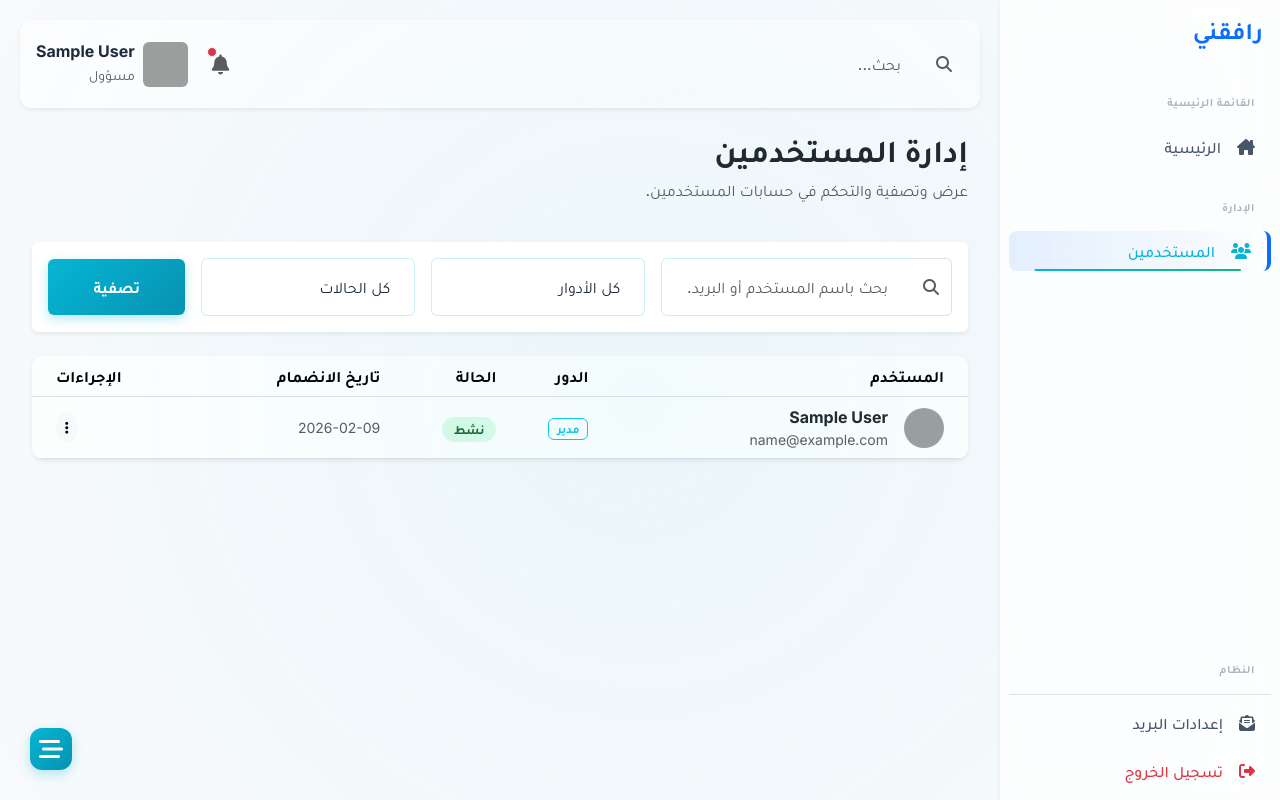
After one commit to amraoui-mo7amed/rafikni, a Django app: page /dashboard/users/ in a window 1280 px wide. The commit adds this page. Run offline with Django 5.2, Linux system fonts and the light colour scheme; the visitor is signed in with stand-in values (Sample User, id 1); data comes from the database, SQL or seed files in the repository; some libraries are stand-ins or nearby versions; grey boxes are pictures that could not be loaded.

Commit message:
feat: Implement user management functionality including user listing, detail view, and status toggling.

```diff
--- a/dashboard/context_processors.py
+++ b/dashboard/context_processors.py
@@ -1,4 +1,5 @@
 from django.urls import reverse, resolve
+
 
 def sidebar_menu(request):
     current_url_name = None
@@ -22,6 +23,18 @@ def sidebar_menu(request):
             ],
         },
         {
+            "label": "الإدارة",
+            "items": [
+                {
+                    "name": "المستخدمين",
+                    "url_name": "dashboard:user_list",
+                    "icon": "fa-solid fa-users",
+                },
+            ],
+            "mt_auto": False,
+
+        },
+        {
             "label": "النظام",
             "items": [
                 {
@@ -34,9 +47,9 @@ def sidebar_menu(request):
                     "url_name": "user_auth:logout",
                     "icon": "fa-solid fa-right-from-bracket",
                     "class": "text-danger",
-                }
+                },
             ],
-            "mt_auto": True
+            "mt_auto": True,
         },
     ]
 
@@ -52,6 +65,6 @@ def sidebar_menu(request):
                 item["url"] = "#"
 
             # Simple active state check
-            item["active"] = (current_url_name == item.get("url_name"))
+            item["active"] = current_url_name == item.get("url_name")
 
     return {"sidebar_menu": menu_sections}
--- a/dashboard/templates/dashboard/dash_index.html
+++ b/dashboard/templates/dashboard/dash_index.html
@@ -27,10 +27,11 @@
             </div>
             <div class="sidebar-content mt-3 d-flex flex-column h-100">
                 {% for section in sidebar_menu %}
+                    <div class="sidebar-section {% if section.mt_auto %}mt-auto{% endif %}">
                         {% if section.label %}
                             <span class="sidebar-label">{{ section.label }}</span>
                         {% endif %}
-                    <ul class="nav flex-column p-2 {% if section.mt_auto %}mt-auto{% else %}flex-grow-1{% endif %} {% if not forloop.last %}mb-2{% endif %}">
+                        <ul class="nav flex-column p-2 {% if not forloop.last %}mb-2{% endif %}">
                             {% for item in section.items %}
                                 <li class="nav-item {% if not forloop.last %}mb-2{% endif %} {% if section.mt_auto and forloop.first %}border-top pt-2{% endif %}">
                                     <a href="{{ item.url }}"
@@ -41,6 +42,7 @@
                                 </li>
                             {% endfor %}
                         </ul>
+                    </div>
                 {% endfor %}
             </div>
         </aside>
--- /dev/null
+++ b/dashboard/templates/dashboard/users/user_list.html
@@ -0,0 +1,226 @@
+{% extends "dashboard/dash_index.html" %}
+{% load static %}
+
+{% block extra_css %}
+    {{ block.super }}
+    <style>
+        .user-avatar { width: 40px; height: 40px; border-radius: 50%; object-fit: cover; }
+        .status-badge { padding: 5px 12px; border-radius: 50px; font-size: 0.8rem; font-weight: 600; }
+        .status-active { background: #dcfce7; color: #166534; }
+        .status-inactive { background: #fee2e2; color: #991b1b; }
+        .table-responsive { background: white; border-radius: 12px; overflow: hidden; }
+        .search-box { max-width: 300px; }
+    </style>
+{% endblock extra_css %}
+
+{% block dash_content %}
+<div class="welcome-section mb-4 d-flex justify-content-between align-items-center">
+    <div>
+        <h2 class="fw-bold text-dark">إدارة المستخدمين</h2>
+        <p class="text-muted">عرض وتصفية والتحكم في حسابات المستخدمين.</p>
+    </div>
+</div>
+
+<!-- Filters -->
+<div class="card border-0 shadow-sm mb-4">
+    <div class="card-body p-3">
+        <form method="get" class="row g-3 align-items-center">
+            <div class="col-md-4">
+                <div class="input-group search-box">
+                    <span class="input-group-text bg-white border-end-0"><i class="fa-solid fa-magnifying-glass text-muted"></i></span>
+                    <input type="text" name="q" class="form-control border-start-0" placeholder="بحث باسم المستخدم أو البريد..." value="{{ query }}">
+                </div>
+            </div>
+            <div class="col-md-3">
+                <select name="role" class="form-select">
+                    <option value="">كل الأدوار</option>
+                    {% for val, label in role_choices %}
+                        <option value="{{ val }}" {% if role == val %}selected{% endif %}>{{ label }}</option>
+                    {% endfor %}
+                </select>
+            </div>
+            <div class="col-md-3">
+                <select name="status" class="form-select">
+                    <option value="">كل الحالات</option>
+                    <option value="active" {% if status == 'active' %}selected{% endif %}>نشط</option>
+                    <option value="inactive" {% if status == 'inactive' %}selected{% endif %}>محظور / غير نشط</option>
+                </select>
+            </div>
+            <div class="col-md-2">
+                <button type="submit" class="btn btn-primary w-100">تصفية</button>
+            </div>
+        </form>
+    </div>
+</div>
+
+<!-- Users Table -->
+<div class="table-responsive shadow-sm">
+    <table class="table table-hover align-middle mb-0">
+        <thead class="bg-light">
+            <tr>
+                <th class="ps-4">المستخدم</th>
+                <th>الدور</th>
+                <th>الحالة</th>
+                <th>تاريخ الانضمام</th>
+                <th class="text-end pe-4">الإجراءات</th>
+            </tr>
+        </thead>
+        <tbody>
+            {% for user in users %}
+            <tr>
+                <td class="ps-4">
+                    <div class="d-flex align-items-center">
+                        <img src="{% if user.profile.profile_pic %}{{ user.profile.profile_pic.url }}{% else %}https://ui-avatars.com/api/?name={{ user.username }}&background=random{% endif %}" class="user-avatar me-3" alt="">
+                        <div>
+                            <div class="fw-bold text-dark">{{ user.get_full_name|default:user.username }}</div>
+                            <div class="small text-muted">{{ user.email }}</div>
+                        </div>
+                    </div>
+                </td>
+                <td>
+                    <span class="badge bg-soft-info text-info border border-info">
+                        {{ user.profile.get_role_display|default:"غير محدد" }}
+                    </span>
+                </td>
+                <td>
+                    {% if user.is_active %}
+                        <span class="status-badge status-active">نشط</span>
+                    {% else %}
+                        <span class="status-badge status-inactive">محظور</span>
+                    {% endif %}
+                </td>
+                <td class="small text-muted">
+                    {{ user.date_joined|date:"Y-m-d" }}
+                </td>
+                <td class="text-end pe-4">
+                    <div class="dropdown">
+                        <button class="btn btn-light btn-sm rounded-circle" data-bs-toggle="dropdown">
+                            <i class="fa-solid fa-ellipsis-vertical"></i>
+                        </button>
+                        <ul class="dropdown-menu dropdown-menu-end shadow-sm border-0">
+                            <li><a class="dropdown-item py-2" href="javascript:void(0)" onclick="viewUserDetails({{ user.pk }})"><i class="fa-solid fa-eye me-2 text-primary"></i> التفاصيل</a></li>
+                            {% if not user.is_superuser %}
+                            <li>
+                                <a class="dropdown-item py-2" href="javascript:void(0)" onclick="toggleUserStatus({{ user.pk }}, {{ user.is_active|yesno:'true,false' }})">
+                                    <i class="fa-solid {% if user.is_active %}fa-ban text-warning{% else %}fa-check text-success{% endif %} me-2"></i>
+                                    {% if user.is_active %}حظر{% else %}تفعيل{% endif %}
+                                </a>
+                            </li>
+                            <li><hr class="dropdown-divider"></li>
+                            <li><a class="dropdown-item py-2 text-danger" href="javascript:void(0)" onclick="deleteUser({{ user.pk }})"><i class="fa-solid fa-trash me-2"></i> حذف</a></li>
+                            {% endif %}
+                        </ul>
+                    </div>
+                </td>
+            </tr>
+            {% empty %}
+            <tr>
+                <td colspan="5" class="text-center py-5">
+                    <div class="text-muted">لا يوجد مستخدمين يطابقون البحث.</div>
+                </td>
+            </tr>
+            {% endfor %}
+        </tbody>
+    </table>
+</div>
+
+<!-- Details Modal -->
+<div class="modal fade" id="userModal" tabindex="-1">
+    <div class="modal-dialog modal-dialog-centered">
+        <div class="modal-content border-0 shadow">
+            <div class="modal-header bg-primary text-white">
+                <h5 class="modal-title">تفاصيل المستخدم</h5>
+                <button type="button" class="btn-close btn-close-white" data-bs-dismiss="modal"></button>
+            </div>
+            <div class="modal-body p-4" id="modalContent">
+                <!-- Content loaded via JS -->
+            </div>
+        </div>
+    </div>
+</div>
+{% endblock dash_content %}
+
+{% block extra_js %}
+<script src="https://cdn.jsdelivr.net/npm/sweetalert2@11"></script>
+<script>
+    const userModal = new bootstrap.Modal(document.getElementById('userModal'));
+
+    function viewUserDetails(pk) {
+        fetch(`/dashboard/users/${pk}/`, {
+            headers: {'X-Requested-With': 'XMLHttpRequest'}
+        })
+        .then(r => r.json())
+        .then(res => {
+            if(res.success) {
+                const d = res.data;
+                document.getElementById('modalContent').innerHTML = `
+                    <div class="text-center mb-4">
+                        <img src="https://ui-avatars.com/api/?name=${d.username}&size=100&background=random" class="rounded-circle mb-3 shadow-sm">
+                        <h4 class="mb-0">${d.username}</h4>
+                        <span class="badge bg-primary">${d.role}</span>
+                    </div>
+                    <div class="row g-3">
+                        <div class="col-6"><strong>البريد:</strong><br>${d.email}</div>
+                        <div class="col-6"><strong>الهاتف:</strong><br>${d.phone}</div>
+                        <div class="col-6"><strong>تاريخ الميلاد:</strong><br>${d.birthdate}</div>
+                        <div class="col-6"><strong>الحالة:</strong><br>${d.is_active ? 'نشط' : 'محظور'}</div>
+                        <div class="col-6"><strong>انضم في:</strong><br>${d.date_joined}</div>
+                        <div class="col-6"><strong>آخر دخول:</strong><br>${d.last_login}</div>
+                    </div>
+                `;
+                userModal.show();
+            }
+        });
+    }
+
+    function toggleUserStatus(pk, currentIsActive) {
+        const action = currentIsActive ? 'حظر' : 'تفعيل';
+        Swal.fire({
+            title: `هل أنت متأكد من ${action} المستخدم؟`,
+            icon: 'warning',
+            showCancelButton: true,
+            confirmButtonText: 'نعم',
+            cancelButtonText: 'إلغاء',
+            confirmButtonColor: currentIsActive ? '#f59e0b' : '#10b981'
+        }).then((result) => {
+            if (result.isConfirmed) {
+                fetch(`/dashboard/users/${pk}/toggle-status/`, {
+                    method: 'POST',
+                    headers: {'X-CSRFToken': '{{ csrf_token }}'}
+                }).then(r => r.json()).then(res => {
+                    if(res.success) {
+                        Swal.fire('نجاح', res.message, 'success').then(() => location.reload());
+                    } else {
+                        Swal.fire('خطأ', res.message, 'error');
+                    }
+                });
+            }
+        });
+    }
+
+    function deleteUser(pk) {
+        Swal.fire({
+            title: 'هل أنت متأكد من حذف المستخدم نهائياً؟',
+            text: "لا يمكن التراجع عن هذه العملية!",
+            icon: 'danger',
+            showCancelButton: true,
+            confirmButtonText: 'حذف الآن',
+            cancelButtonText: 'إلغاء',
+            confirmButtonColor: '#dc2626'
+        }).then((result) => {
+            if (result.isConfirmed) {
+                fetch(`/dashboard/users/${pk}/delete/`, {
+                    method: 'POST',
+                    headers: {'X-CSRFToken': '{{ csrf_token }}'}
+                }).then(r => r.json()).then(res => {
+                    if(res.success) {
+                        Swal.fire('تم الحذف', res.message, 'success').then(() => location.reload());
+                    } else {
+                        Swal.fire('خطأ', res.message, 'error');
+                    }
+                });
+            }
+        });
+    }
+</script>
+{% endblock extra_js %}
--- a/dashboard/urls.py
+++ b/dashboard/urls.py
@@ -1,10 +1,19 @@
 from django.urls import path
-from dashboard.views import main, settings
+from dashboard.views import main, settings, users
 
 app_name = "dashboard"
 
 urlpatterns = [
     path("", main.index, name="index"),
+    # User Management
+    path("users/", users.user_list, name="user_list"),
+    path("users/<int:pk>/", users.user_detail, name="user_detail"),
+    path("users/<int:pk>/delete/", users.user_delete, name="user_delete"),
+    path(
+        "users/<int:pk>/toggle-status/",
+        users.user_toggle_status,
+        name="user_toggle_status",
+    ),
     path("settings/email/", settings.email_settings, name="email_settings"),
     path(
         "settings/email/test/",
--- /dev/null
+++ b/dashboard/views/users.py
@@ -0,0 +1,109 @@
+from django.shortcuts import render, get_object_or_404, redirect
+from django.contrib.auth.models import User
+from django.contrib.auth.decorators import login_required, user_passes_test
+from django.http import JsonResponse
+from django.db.models import Q
+from user_auth.models import UserProfile
+
+
+def is_admin(user):
+    return user.is_authenticated and (
+        user.is_superuser or (hasattr(user, "profile") and user.profile.role == "admin")
+    )
+
+
+@login_required
+@user_passes_test(is_admin)
+def user_list(request):
+    query = request.GET.get("q", "")
+    role = request.GET.get("role", "")
+    status = request.GET.get("status", "")  # active, inactive, banned (is_active=False)
+
+    users = User.objects.select_related("profile").all()
+
+    if query:
+        users = users.filter(
+            Q(username__icontains=query)
+            | Q(email__icontains=query)
+            | Q(first_name__icontains=query)
+            | Q(last_name__icontains=query)
+        )
+
+    if role:
+        users = users.filter(profile__role=role)
+
+    if status:
+        if status == "active":
+            users = users.filter(is_active=True)
+        elif status == "inactive":
+            users = users.filter(is_active=False)
+
+    context = {
+        "users": users,
+        "query": query,
+        "role": role,
+        "status": status,
+        "role_choices": UserProfile.RoleChoices.choices,
+    }
+    return render(request, "dashboard/users/user_list.html", context)
+
+
+@login_required
+@user_passes_test(is_admin)
+def user_detail(request, pk):
+    user = get_object_or_404(User, pk=pk)
+    if request.headers.get("x-requested-with") == "XMLHttpRequest":
+        data = {
+            "username": user.username,
+            "email": user.email,
+            "first_name": user.first_name,
+            "last_name": user.last_name,
+            "date_joined": user.date_joined.strftime("%Y-%m-%d"),
+            "last_login": user.last_login.strftime("%Y-%m-%d %H:%M")
+            if user.last_login
+            else "لم يسجل دخول بعد",
+            "is_active": user.is_active,
+            "role": user.profile.get_role_display()
+            if hasattr(user, "profile")
+            else "غير محدد",
+            "phone": user.profile.phone_number
+            if hasattr(user, "profile")
+            else "غير متوفر",
+            "birthdate": user.profile.birthdate.strftime("%Y-%m-%d")
+            if hasattr(user, "profile") and user.profile.birthdate
+            else "غير متوفر",
+        }
+        return JsonResponse({"success": True, "data": data})
+    return redirect("dashboard:user_list")
+
+
+@login_required
+@user_passes_test(is_admin)
+def user_delete(request, pk):
+    if request.method == "POST":
+        user = get_object_or_404(User, pk=pk)
+        if user.is_superuser:
+            return JsonResponse(
+                {"success": False, "message": "لا يمكن حذف المدير العام"}
+            )
+        user.delete()
+        return JsonResponse({"success": True, "message": "تم حذف المستخدم بنجاح"})
+    return JsonResponse({"success": False, "message": "طلب غير صالح"})
+
+
+@login_required
+@user_passes_test(is_admin)
+def user_toggle_status(request, pk):
+    if request.method == "POST":
+        user = get_object_or_404(User, pk=pk)
+        if user.is_superuser:
+            return JsonResponse(
+                {"success": False, "message": "لا يمكن حظر المدير العام"}
+            )
+        user.is_active = not user.is_active
+        user.save()
+        status_text = "تفعيل" if user.is_active else "حظر"
+        return JsonResponse(
+            {"success": True, "message": f"تم {status_text} المستخدم بنجاح"}
+        )
+    return JsonResponse({"success": False, "message": "طلب غير صالح"})
```
Lines whose indentation alone changed are shown as unchanged.
